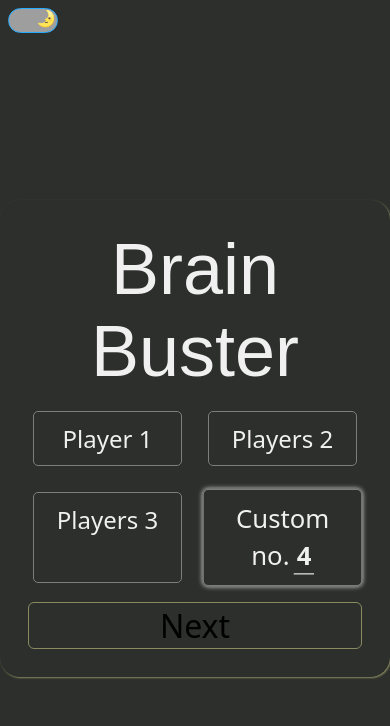
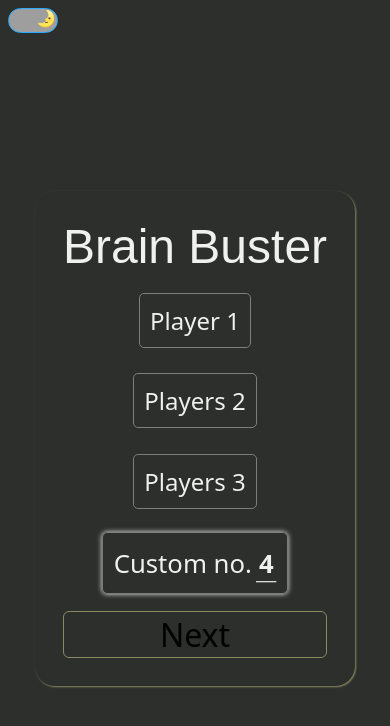
Before and after one commit to rohit-sde/brain-busters, a React (Vite) app: page / in a window 390 px wide. Shown: the top 726 px of the page. Built offline with nearby package versions, Linux system fonts and the light colour scheme; grey boxes are pictures that could not be loaded; a web font is replaced by a local one.

Commit message:
added home page css for mobile view

```diff
--- a/src/Pages/Home/Home.css
+++ b/src/Pages/Home/Home.css
@@ -14,9 +14,9 @@
 .HomeContainer {
   /* height: 50%; */
   /* width: 33%; */
-  padding: 20px;
   display: flex;
   flex-direction: column;
+  padding: 20px;
   border-radius: 20px;
   box-shadow: 1px 1px 2px var(--primary-30);
 }
@@ -39,3 +39,14 @@
 }
 
 /* media querry for mobile view */
+
+@media screen and (max-width: 430px) {
+  .Title {
+    font-size: 3rem;
+  }
+  .MultiPlayerSec {
+    display: flex;
+    flex-direction: column;
+    align-items: center;
+  }
+}
--- a/src/Pages/Home/Home.tsx
+++ b/src/Pages/Home/Home.tsx
@@ -54,7 +54,7 @@ const Home = () => {
       <NextButton
         value={"Next"}
         buttonHandler={NextButtonHandler}
-        playerCount={playerCount}
+        isactive={playerCount !== 0}
       />
     </div>
   );
```
